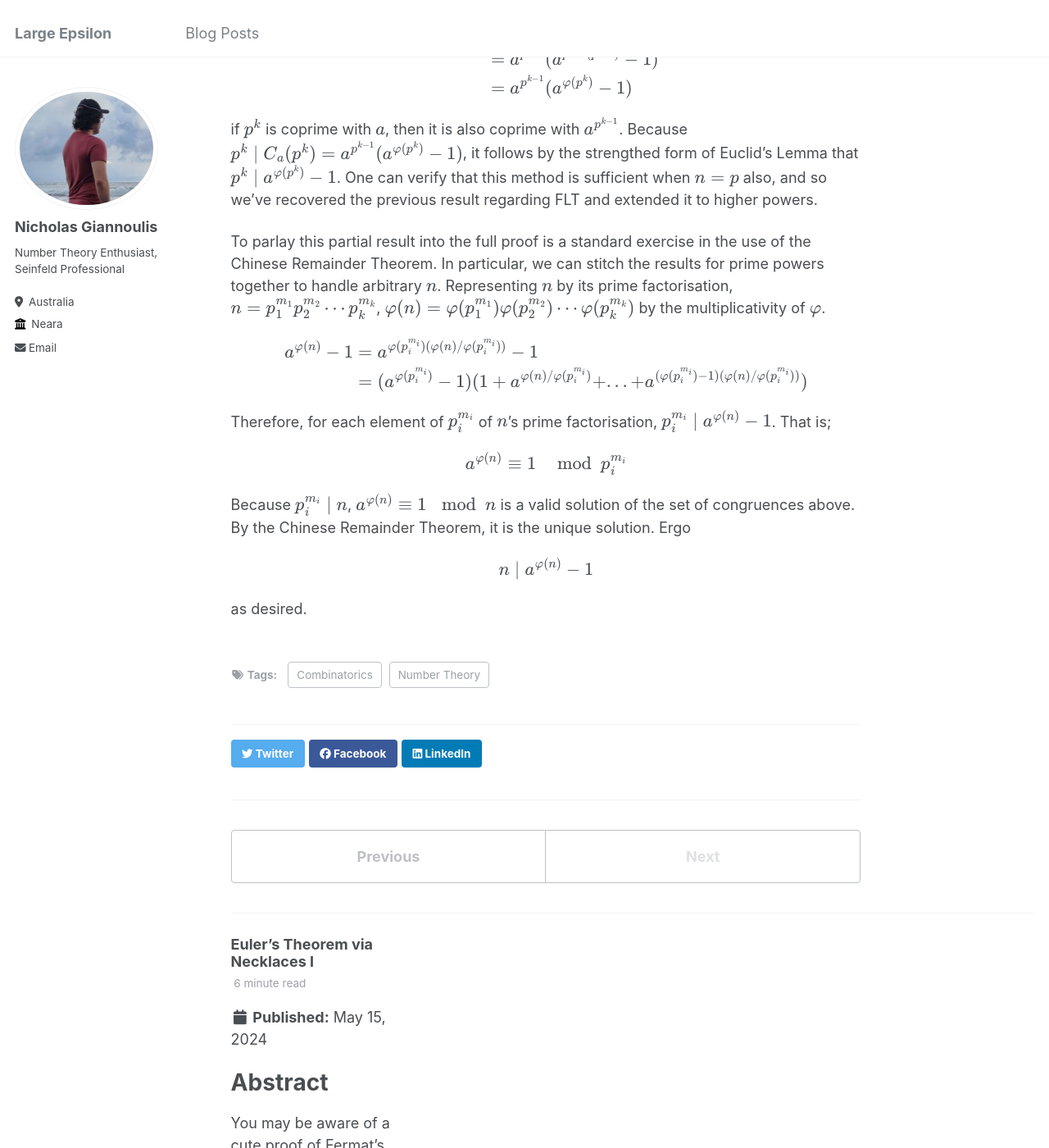
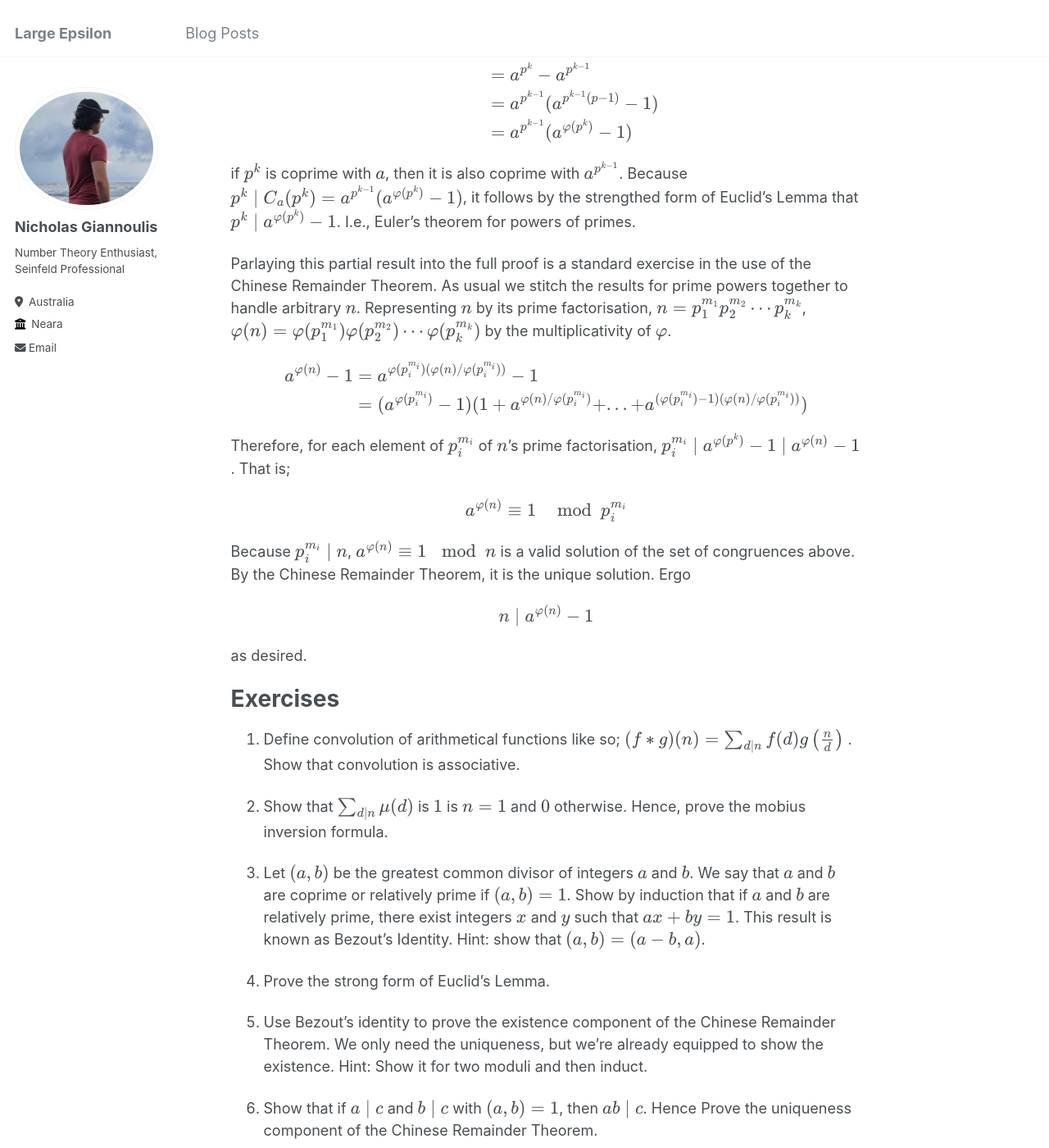
Before and after one commit to LargeEpsilon/LargeEpsilon.github.io, a Jekyll site: the page built from _posts/2024-05-16-Eulers-Theorem-via-Necklaces-II.md, in a window 1280 px wide and 1400 px high, scrolled down 2123 px. Shown: the whole window at 82% size. Built offline with Jekyll 4.4.1, drawn with Linux system fonts in a browser that asks for light colours; some of the changed text lies outside the part shown.

Commit message:
some editing, exercises

```diff
--- a/_posts/2024-05-16-Eulers-Theorem-via-Necklaces-II.md
+++ b/_posts/2024-05-16-Eulers-Theorem-via-Necklaces-II.md
@@ -16,7 +16,8 @@ was given, with the claim that it would be extended to a proof of the (almost) m
 
 ## Assumed Knowledge
 We will assume that the reader is familiar with the M&ouml;bius Function $$\mu$$, the M&ouml;bius Inversion Formula, a certain strengthening of Euclid's Lemma,
-the multiplicativity of the Euler Totient Function $$\varphi$$, and the Chinese Remainder Theorem.
+the multiplicativity of the Euler Totient Function $$\varphi$$, and the Chinese Remainder Theorem. Exercises are provided at the end to walk the inclined
+reader through these prerequisites.
 
 **The M&ouml;bius Function**: Define the M&ouml;bius function $$\mu(n)$$ like so;
 
@@ -78,12 +79,12 @@ relation associating necklaces which are rotations of each other then divides th
 the number of such necklaces is divisible by $$p$$.
 
 
-In order to prove Euler's Theorem, we should first count the set of necklaces of length $$n$$ exactly $$n$$ symmetries for arbitrary $$n$$.
+In order to prove Euler's Theorem, we should first count the set of necklaces of length $$n$$ with exactly $$n$$ symmetries, for arbitrary $$n$$.
 Let $$C_a(n)$$ be the number of such necklaces. Then $$n\mid C_a(n)$$ by the same
 partitioning argument used in the proof of FLT. The key observation in counting $$C_a(n)$$ is that if
 a necklace has exactly $$d$$ symmetries, then it has a pattern of length $$d$$ which tiles the necklace. It follows
 that $$d$$ divides $$n$$, and, that the necklace is determined entirely by a pattern of length $$d$$, i.e. the number of such necklaces is
-$$C_a(d)$$. Because every necklace has some number of symmetries;
+$$C_a(d)$$. Because there are $$a^n$$ total necklaces, and each of these must have *some* number of symmetries;
 
 $$
 \begin{equation*}
@@ -101,8 +102,8 @@ $$
 
 We have *a* formula, it is not clear that it is all that useful. Certainly we can't expect that the sum on the right corresponds to
 something like $$a^{\varphi(n)} - 1$$ in the general case. However, convolutions with $$\mu$$ are generally easily understood if $$n$$
-has a small number of prime divisors. For example, if $$n = p^k$$ ($$k>1$$) for a prime $$p$$, then the summand is only supported for
-$$d = 1$$ and $$d = p$$.
+has a small number of prime divisors. For example, if $$n = p^k$$ for a prime $$p$$, then the summand is only supported for
+$$d = 1$$ and $$d = p$$. The other divisors of $$p^k$$ are divisible by $$p^2$$.
 
 $$
 \begin{align*}
@@ -114,11 +115,11 @@ $$
 $$
 
 if $$p^k$$ is coprime with $$a$$, then it is also coprime with $$a^{p^{k-1}}$$. Because $$p^k\mid C_a(p^k) = a^{p^{k-1}}(a^{\varphi(p^k)} - 1)$$,
-it follows by the strengthed form of Euclid's Lemma that $$p^k \mid a^{\varphi(p^k)} - 1$$. One can verify that this method is sufficient when $$n=p$$ also,
-and so we've recovered the previous result regarding FLT and extended it to higher powers.
+it follows by the strengthed form of Euclid's Lemma that $$p^k \mid a^{\varphi(p^k)} - 1$$. I.e., Euler's theorem for powers of primes.
 
-To parlay this partial result into the full proof is a standard exercise in the use of the Chinese Remainder Theorem. In particular, we can stitch the results
-for prime powers together to handle arbitrary $$n$$. Representing $$n$$ by its prime factorisation, $$n = p_1^{m_1}p_2^{m_2} \cdots p_k^{m_k}$$,
+Parlaying this partial result into the full proof is
+a standard exercise in the use of the Chinese Remainder Theorem. As usual we stitch the results for prime powers together to handle
+arbitrary $$n$$. Representing $$n$$ by its prime factorisation, $$n = p_1^{m_1}p_2^{m_2} \cdots p_k^{m_k}$$,
 $$\varphi(n) = \varphi(p_1^{m_1})\varphi(p_2^{m_2})\cdots \varphi(p_k^{m_k})$$ by the multiplicativity of $$\varphi$$.
 
 $$
@@ -128,7 +129,7 @@ $$
 \end{align*}
 $$
 
-Therefore, for each element of $$p_i^{m_i}$$ of $$n$$'s prime factorisation, $$p_i^{m_i} \mid a^{\varphi(n)} - 1$$. That is;
+Therefore, for each element of $$p_i^{m_i}$$ of $$n$$'s prime factorisation, $$p_i^{m_i} \mid a^{\varphi(p^k)}-1 \mid a^{\varphi(n)} - 1$$. That is;
 
 $$
 \begin{equation*}
@@ -146,3 +147,26 @@ $$
 $$
 
 as desired.
+
+# Exercises
+
+1. Define convolution of arithmetical functions like so;
+$$
+\begin{equation*}
+    (f*g)(n) = \sum_{d\mid n}f(d)g\left(\frac{n}{d}\right)
+\end{equation*}
+$$
+. Show that convolution is associative.
+
+2. Show that $$\sum_{d\mid n}\mu(d)$$ is $$1$$ is $$n=1$$ and $$0$$ otherwise. Hence, prove the mobius inversion formula.
+
+3. Let $$(a, b)$$ be the greatest common divisor of integers $$a$$ and $$b$$. We say that $$a$$ and $$b$$ are coprime or
+relatively prime if $$(a, b) = 1$$. Show by induction that if $$a$$ and $$b$$ are relatively prime, there exist integers
+$$x$$ and $$y$$ such that $$ax + by = 1$$. This result is known as Bezout's Identity. Hint: show that $$(a, b) = (a-b, a)$$.
+
+4. Prove the strong form of Euclid's Lemma.
+
+5. Use Bezout's identity to prove the existence component of the Chinese Remainder Theorem. We only need the uniqueness, but we're
+already equipped to show the existence. Hint: Show it for two moduli and then induct.
+
+6. Show that if $$a\mid c$$ and $$b\mid c$$ with $$(a, b) = 1$$, then $$ab \mid c$$. Hence Prove the uniqueness component of the Chinese Remainder Theorem.
```
Also changed, not shown: other parts of _posts/2024-05-16-Eulers-Theorem-via-Necklaces-II.md (+1 -1 lines), _posts/2024-05-16-Eulers-Theorem-via-Necklaces-I.md (+1 -1 lines).
